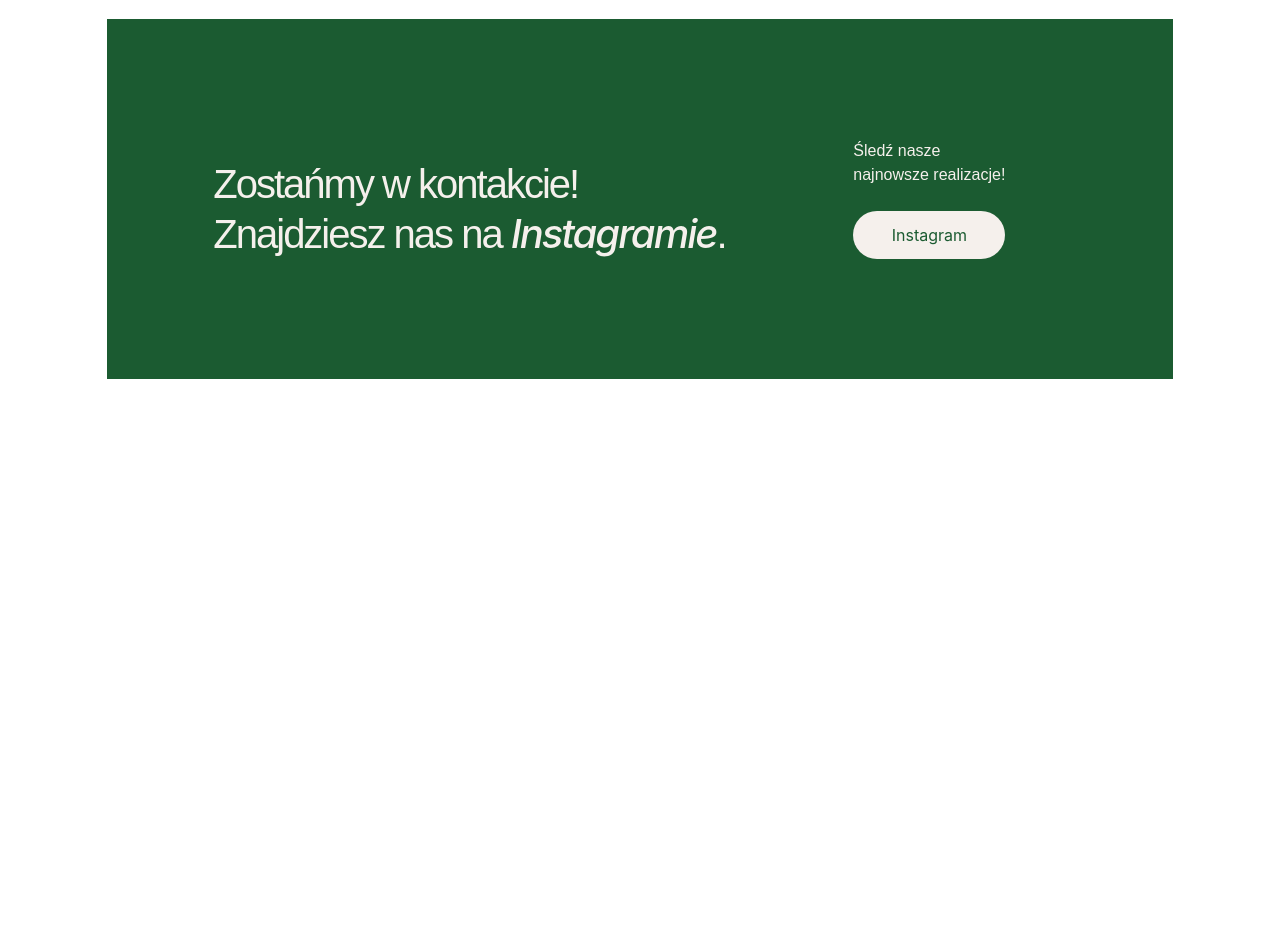
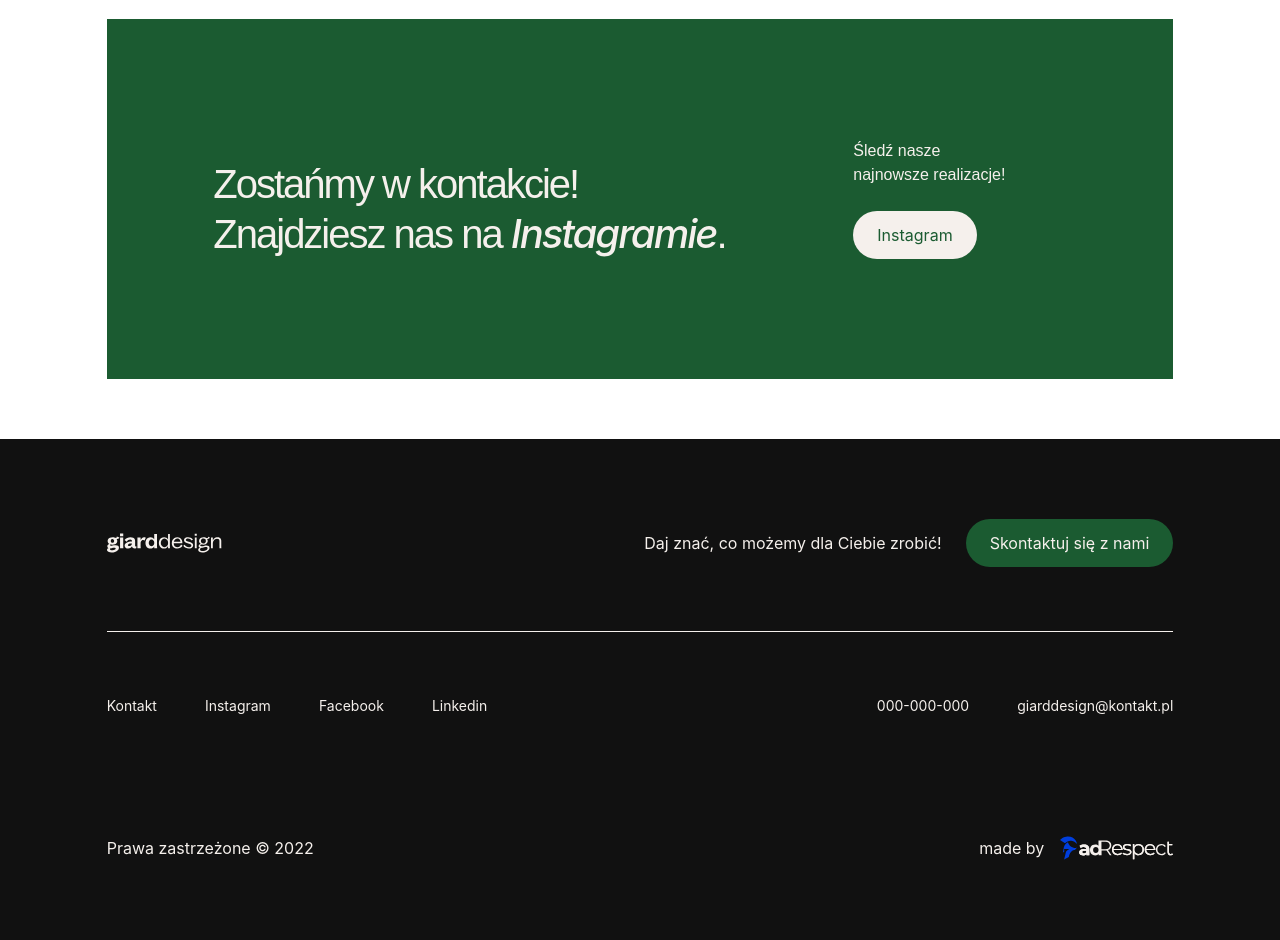
Before and after one commit to aktyw/adRespect-rt, a website built with Vite: page index.html in a window 1280 px wide. Shown: the part 2480-3420 px from the top of the page. Before the commit the page ends 2919 px from the top, so only its background shows below. Built offline with nearby package versions, Linux system fonts and the light colour scheme; files whose address does not match are found by name.

Commit message:
feat: add footer

```diff
--- a/index.html
+++ b/index.html
@@ -153,8 +153,8 @@
               Zostańmy w kontakcie!<br />
               Znajdziesz nas na <span class="italic-h">Instagramie</span>.
             </h2>
-            <aside class="grid col-start-8 col-span-2 justify-start items-start gap-6">
-              <h4>
+            <aside class="grid col-start-8 justify-start gap-6">
+              <h4 class="col-span-6">
                 Śledź nasze <br />
                 najnowsze realizacje!
               </h4>
@@ -164,5 +164,43 @@
         </div>
       </section>
     </main>
+
+    <footer class="bg-light-black py-20">
+      <div class="wrapper grid grid-cols-12">
+        <div class="col-start-2 col-span-10 text-light-gray">
+          <div class="flex justify-between">
+            <img src="./src/assets/logo_white.svg" alt="" />
+            <div class="flex items-center gap-6">
+              <span>Daj znać, co możemy dla Ciebie zrobić!</span>
+              <button class="btn btn-main">Skontaktuj się z nami</button>
+            </div>
+          </div>
+
+          <div class="divider"></div>
+
+          <div class="text-sm flex justify-between pb-30">
+            <nav class="">
+              <ul class="flex gap-12">
+                <li><a href="">Kontakt</a></li>
+                <li><a href="">Instagram</a></li>
+                <li><a href="">Facebook</a></li>
+                <li><a href="">Linkedin</a></li>
+              </ul>
+            </nav>
+            <ul class="flex gap-12">
+              <li><a href="">000-000-000</a></li>
+              <li><a href="">giarddesign@kontakt.pl</a></li>
+            </ul>
+          </div>
+          <div class="flex justify-between">
+            <span>Prawa zastrzeżone &copy; 2022</span>
+            <div class="inline-flex gap-4">
+              <span> made by </span>
+              <img src="./src/assets/adrespect_logo.svg" alt="adRespect logo" />
+            </div>
+          </div>
+        </div>
+      </div>
+    </footer>
   </body>
 </html>
--- a/src/css/style.css
+++ b/src/css/style.css
@@ -60,6 +60,10 @@
   .card-info {
     @apply [&>div>h3]:tracking-tight [&>div>h3]:pb-3 [&>img]:pb-8
   }
+
+  .divider {
+    @apply w-full h-[1px] bg-light-gray my-16
+  }
 }
 
 @layer utilities {
```
Also changed, not shown: src/assets/adrespect_logo.svg (added), src/assets/logo_white.svg (added).
